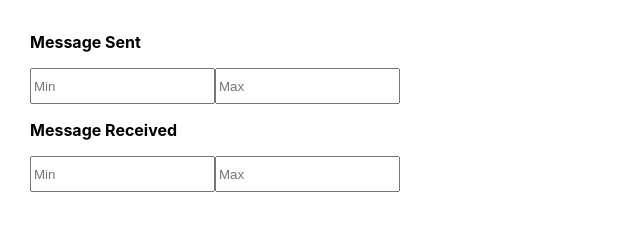
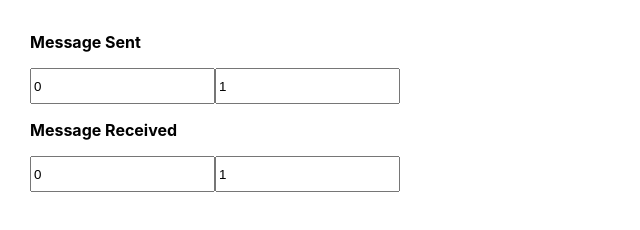
Before and after one commit to Neelam618/contacts-app, a React (Create React App) app: page / in a window 1280 px wide. Shown: the part 470-700 px from the top of the page, without its empty margins (0-640 px from the left). Built offline with nearby package versions, Linux system fonts and the light colour scheme; no server answers.

Commit message:
get contacts based on msgs

```diff
--- a/src/App.tsx
+++ b/src/App.tsx
@@ -22,20 +22,42 @@ type tagsType = {
   name: string
 }
 
+interface InputValueType  {
+  minMsgsSent: number,
+  maxMsgsSent: number,
+  minMsgsRec: number,
+  maxMsgsRec: number
+}
+
 function App() {
   const [contacts, setContacts] = useState<contactsType[]>([])
   const [includedCheckedList, setIncludedCheckedList] = useState<checkedListType[]>([])
   const [excludedCheckedList, setExcludedCheckedList] = useState<checkedListType[]>([])
   const [checkedStateForInclude, setCheckedStateForInclude] = useState(new Array(tagList.length).fill(false));
   const [checkedStateForExclude, setCheckedStateForExclude] = useState(new Array(tagList.length).fill(false));
-
+  // const [minMessagesSent, setMinMessagesSent] = useState(0)
+  // const [maxMessagesSent, setMaxMessagesSent] = useState(1)
   let count = 0;
 
-   useEffect(() => {
-      console.log(includedCheckedList);
-      getContacts()
-      window.addEventListener('scroll', handleScroll)
-   }, [checkedStateForInclude, checkedStateForExclude])
+  const [inputValue, setInputValue] = useState<InputValueType>({
+    minMsgsSent: 0,
+    maxMsgsSent: 1,
+    minMsgsRec: 0,
+    maxMsgsRec: 1
+  });
+
+  const handleInputChange = (e:any) => {
+    setInputValue((prevState) => (
+        { ...prevState, [e.target.name]: e.target.value }
+    ))
+    console.log(inputValue);
+  }
+
+  useEffect(() => {
+    console.log(includedCheckedList);
+    getContacts()
+    window.addEventListener('scroll', handleScroll)
+  }, [checkedStateForInclude, checkedStateForExclude, inputValue])
 
   const updateToken = async () => {
     let res = await axios.post('https://api-teams.chatdaddy.tech/token',
@@ -53,7 +75,8 @@ function App() {
   const getContacts = () => {
     let token = localStorage.getItem('accessToken');
     if (token) {
-      axios.get(`https://api-im.chatdaddy.tech/contacts?count=${count}&tags=${includedCheckedList}&notTags=${excludedCheckedList}`,
+      axios.get(
+        `https://api-im.chatdaddy.tech/contacts?count=${count}&tags=${includedCheckedList}&notTags=${excludedCheckedList}&maxMessagesSent=${inputValue.maxMsgsSent}&minMessagesSent=${inputValue.minMsgsSent}&minMessagesRecv=${inputValue.minMsgsRec}&maxMessagesRecv=${inputValue.maxMsgsRec}`,
         {
           headers: {
             "Content-type": "Application/json",
@@ -113,7 +136,10 @@ function App() {
      <Box sx={{ width: '100%' }}>
       <Grid container rowSpacing={1} columnSpacing={{ xs: 1 }} justifyContent="flex-start">
         <Grid item xl xs>
-            <Sidebar handleIncludeToggle={handleIncludeToggle} handleExcludeToggle={handleExcludeToggle} tagList={tagList} checkedStateForInclude={checkedStateForInclude} checkedStateForExclude={checkedStateForExclude}/>
+            <Sidebar handleIncludeToggle={handleIncludeToggle} handleExcludeToggle={handleExcludeToggle}
+              tagList={tagList} checkedStateForInclude={checkedStateForInclude} checkedStateForExclude={checkedStateForExclude}
+              handleInputChange={handleInputChange} inputValue={inputValue}
+            />
           </Grid>
           <Grid item xs={6} sm={6} md={8} xl={9}>
             <Contacts contacts={contacts} />
--- a/src/components/Sidebar.tsx
+++ b/src/components/Sidebar.tsx
@@ -55,15 +55,15 @@ function Sidebar(props: any) {
                 <div>
                     <div style={{ margin: '1em 0', fontWeight: 'bold' }}>Message Sent</div>
                     <div style={{ display: 'flex', justifyContent: 'space-between'}}>
-                        <div><input type="number" placeholder='Min' style={{ height: 30 }} /></div>
-                        <div><input type="number" placeholder='Max' style={{ height: 30 }} /></div>
+                        <div><input type="number" name="minMsgsSent" value={props.inputValue.minMsgsSent} placeholder='Min' onChange={props.handleInputChange} style={{ height: 30 }} /></div>
+                        <div><input type="number" name="maxMsgsSent" value={props.inputValue.maxMsgsSent} placeholder='Max' onChange={props.handleInputChange} style={{ height: 30 }} /></div>
                     </div>
                 </div>
                  <div>
                     <div style={{margin: '1em 0', fontWeight: 'bold'}}>Message Received</div>
                         <div style={{ display: 'flex', justifyContent: 'space-between'}}>
-                        <div><input type="number" placeholder='Min' style={{ height: 30 }} /></div>
-                        <div><input type="number" placeholder='Max' style={{ height: 30 }} /></div>
+                        <div><input type="number" name="minMsgsRec" value={props.inputValue.minMsgsRec} onChange={props.handleInputChange} placeholder='Min' style={{ height: 30 }} /></div>
+                        <div><input type="number" name="maxMsgsRec" value={props.inputValue.maxMsgsRec} onChange={props.handleInputChange} placeholder='Max' style={{ height: 30 }} /></div>
                     </div>
                 </div>
             </Box>
```
